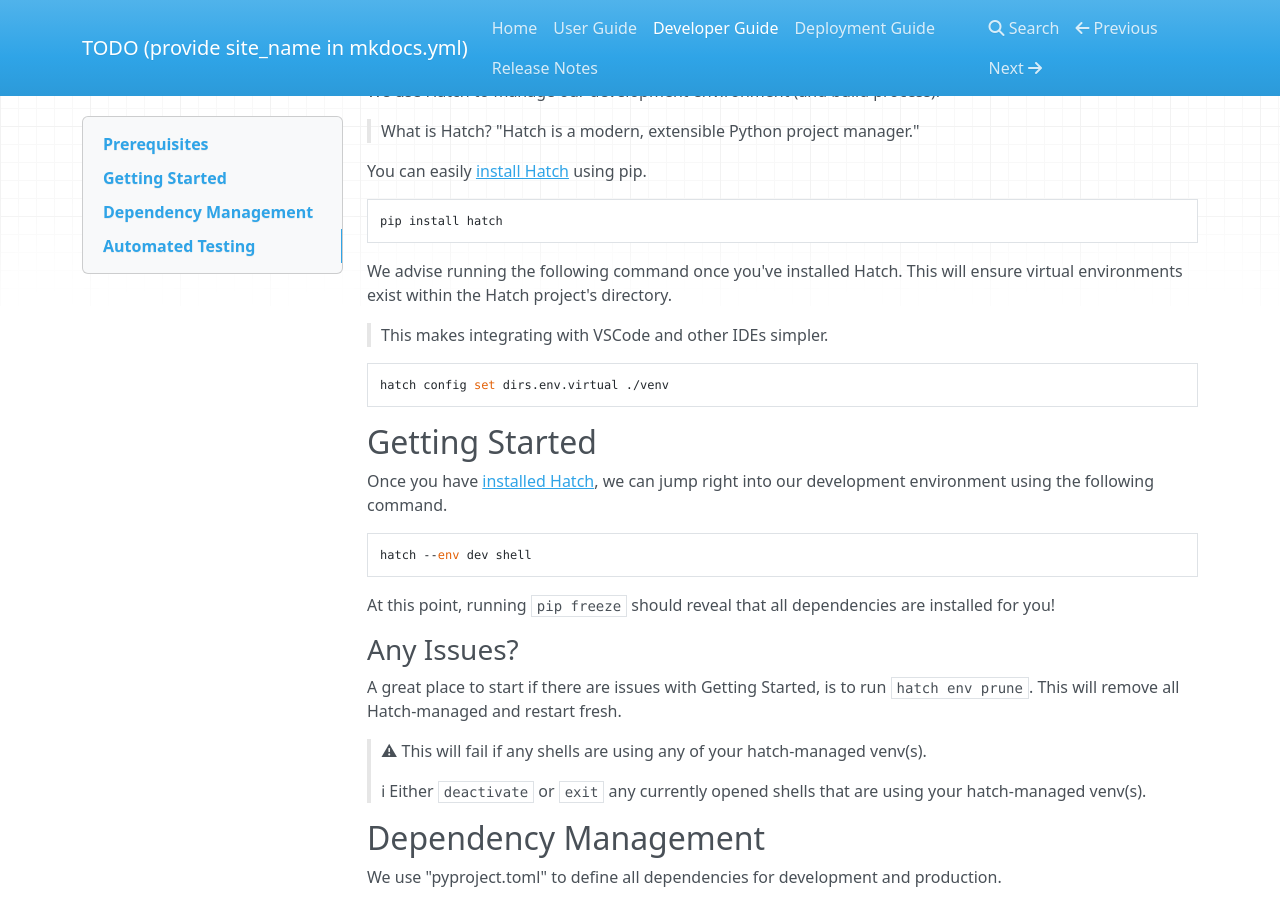
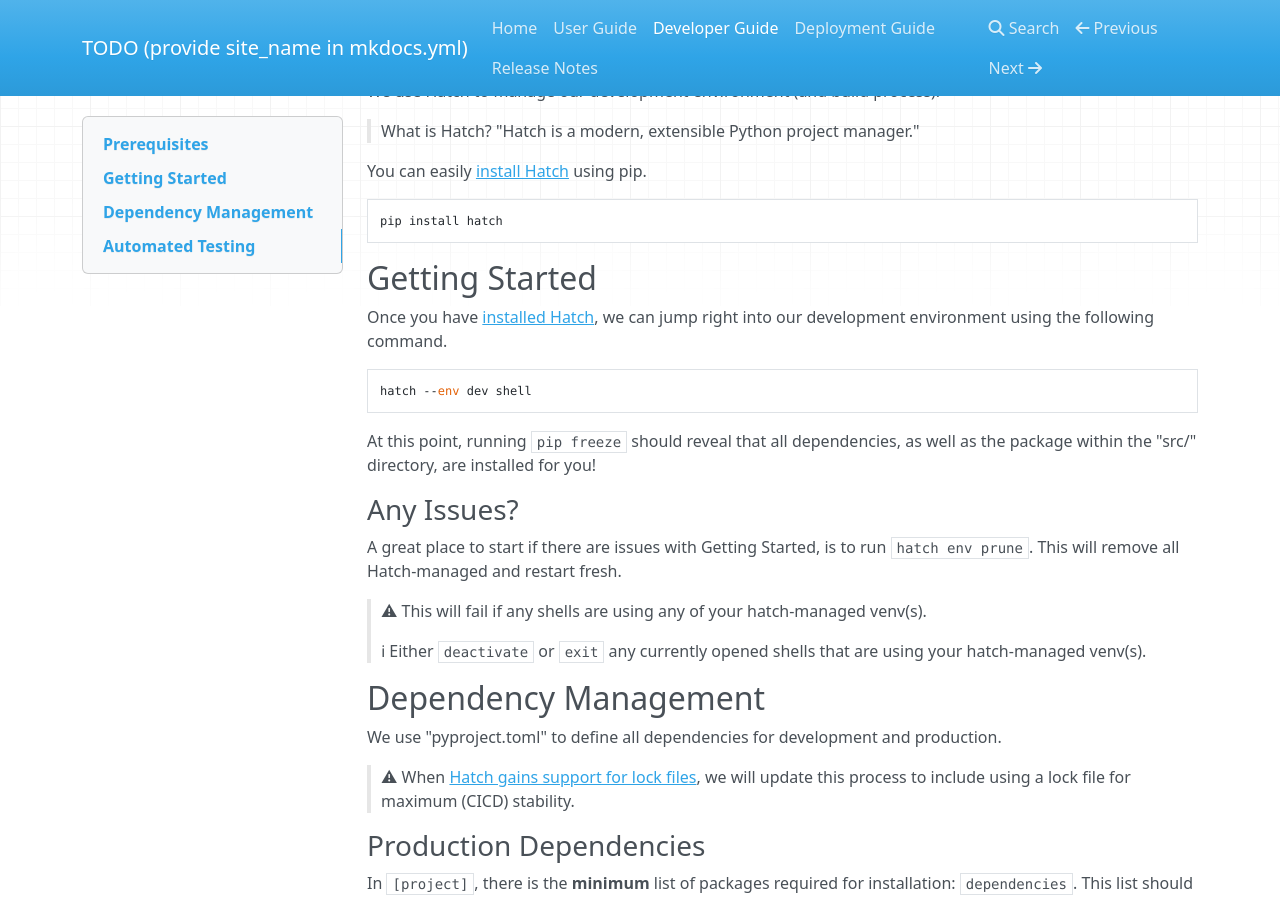
Before and after one commit to ryeleo/Python-Package-Template, an MkDocs documentation site: the page built from docs/development.md, in a window 1280 px wide and 900 px high, scrolled down 483 px. Built offline with MkDocs 1.6.1, drawn with Linux system fonts in a browser that asks for light colours; nearby versions of some CDN libraries.

Commit message:
Tidy docs

```diff
--- a/docs/development.md
+++ b/docs/development.md
@@ -27,20 +27,13 @@ You can easily [install Hatch](https://hatch.pypa.io/latest/install/) using pip.
 
     pip install hatch
 
-We advise running the following command once you've installed Hatch.
-This will ensure virtual environments exist within the Hatch project's directory.
-
-> This makes integrating with VSCode and other IDEs simpler.
-
-    hatch config set dirs.env.virtual ./venv
-
 ## Getting Started
 
 Once you have [installed Hatch](#hatch), we can jump right into our development environment using the following command.
 
     hatch --env dev shell
 
-At this point, running `pip freeze` should reveal that all dependencies are installed for you!
+At this point, running `pip freeze` should reveal that all dependencies, as well as the package within the "src/" directory, are installed for you!
 
 ### Any Issues?
 
```
